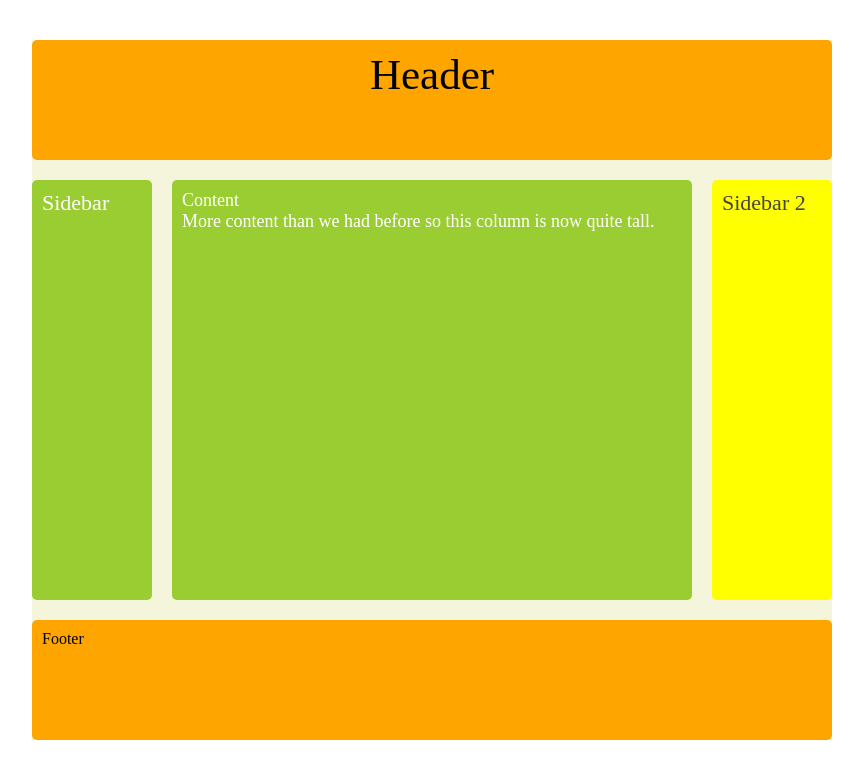
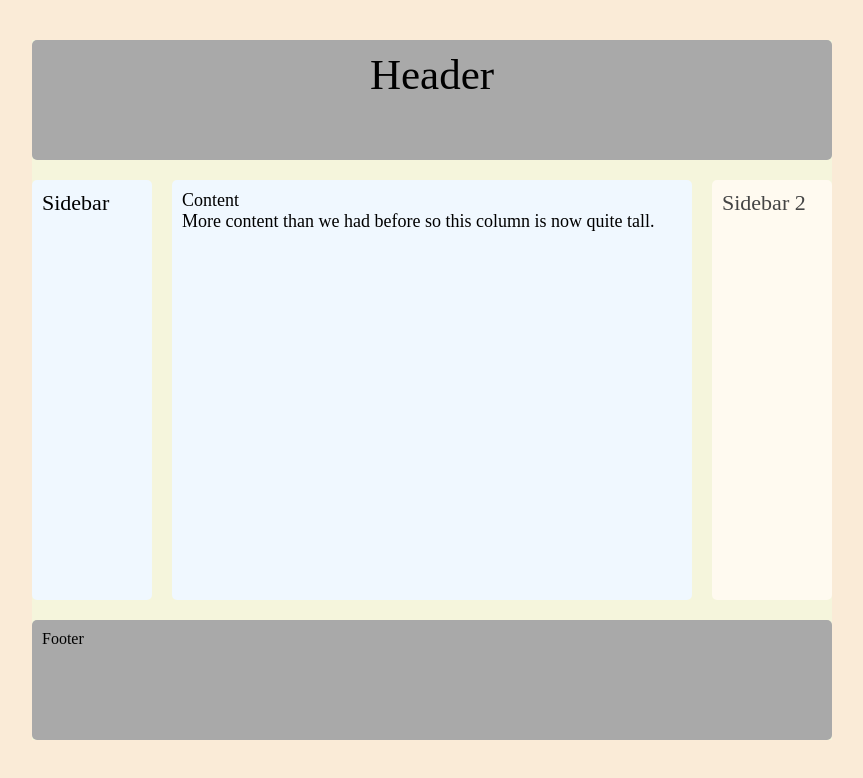
Before and after one commit to craftwill/exercice-3, a plain HTML site: page index.html in a window 1280 px wide. Shown: the whole page, without its empty margins (208-1071 px from the left). Drawn offline with Linux system fonts and the light colour scheme.

Commit message:
proto1 terminé

```diff
--- a/sass/layout/_layout.scss
+++ b/sass/layout/_layout.scss
@@ -1,12 +1,12 @@
 body {
     margin: 40px;
-    background-color: white;
+    background-color: antiquewhite;
 }
 
 main{
     margin: 0 auto;
     width: 100%;
-    background-color: white;
+    background-color: antiquewhite;
 }
 
 .sidebar {
@@ -86,8 +86,8 @@ main{
 }
 
 .box {
-    background-color: yellowgreen;
-    color: #fff;
+    background-color: aliceblue;
+    color: black;
     border-radius: 5px;
     padding: 10px;
 }
@@ -95,11 +95,11 @@ main{
 .header,
 .footer {
     color: black;
-    background-color: orange;
+    background-color: darkgrey;
     height: 100px;
 }
 
 .sidebar2 {
-    background-color: yellow;
+    background-color: floralwhite;
 color: #444;
 }
```
Also changed, not shown: css/style.css, 1 other file.
